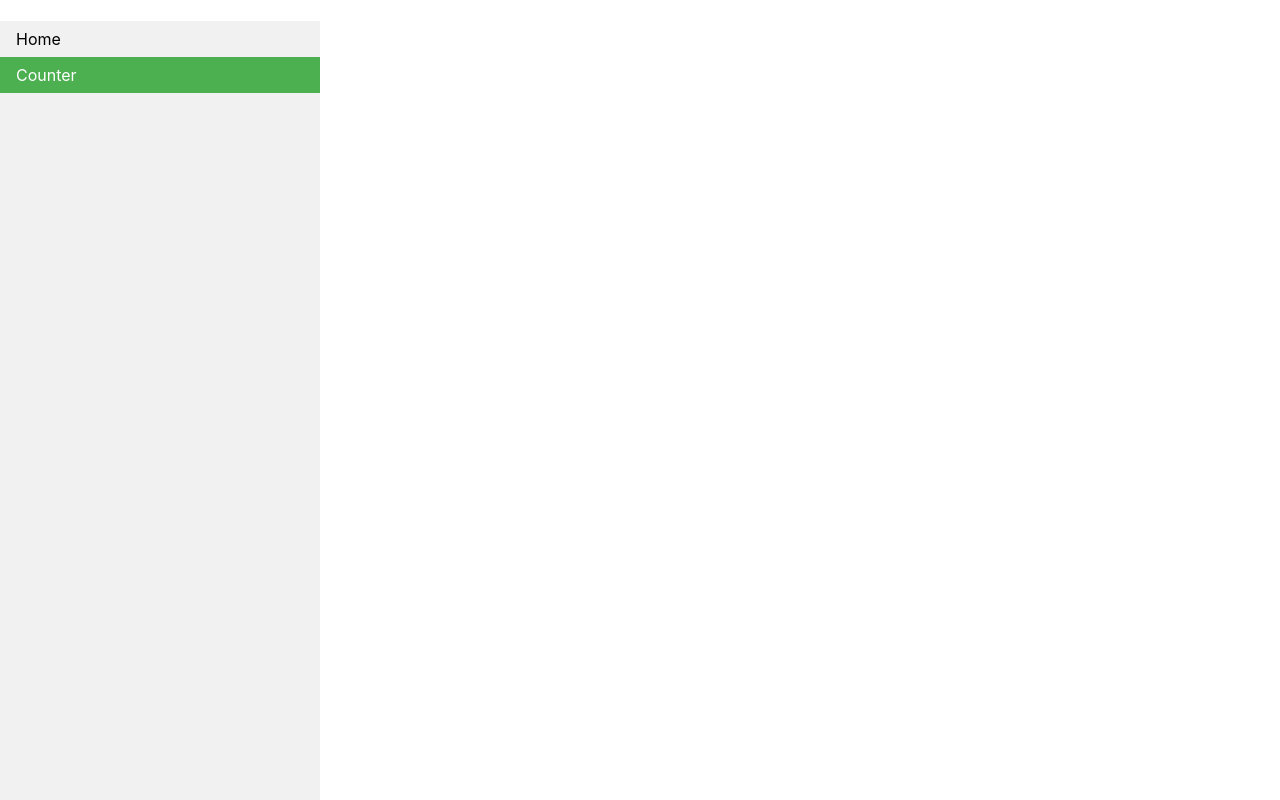
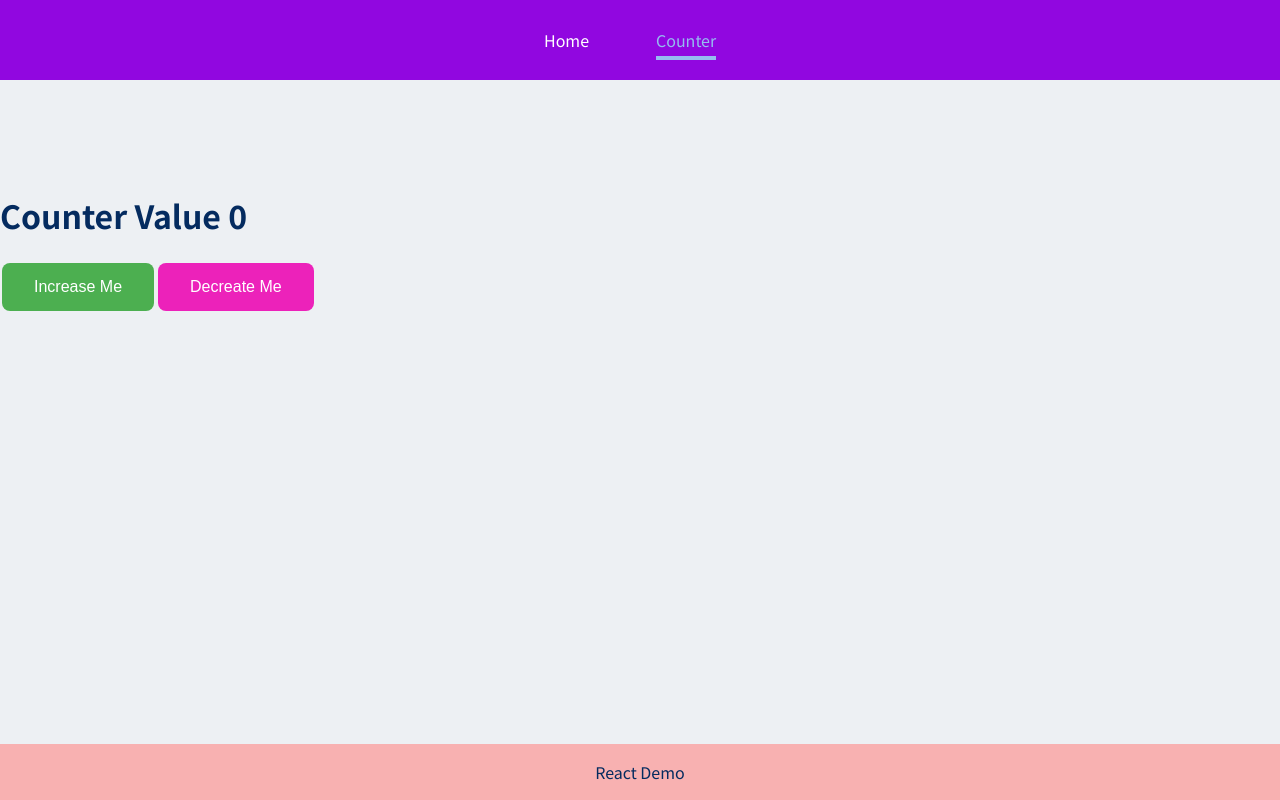
Before and after one commit to sarveshhome/ReactPracticeDemo, a React (Create React App) app: page /counter in a window 1280 px wide. Built offline with nearby package versions, Linux system fonts and the light colour scheme.

Commit message:
Footer component

```diff
--- a/src/App.js
+++ b/src/App.js
@@ -5,6 +5,7 @@ import './App.css';
 import Header from './Components/share/Header';
 import Counter from './Components/UI/Counter';
 import Home from './Components/UI/Home';
+import Footer from './Components/share/Footer';
 
 function App() {
   return (
@@ -24,6 +25,7 @@ function App() {
 
       </Switch>
       </main>
+      <Footer/>
     </div>
   );
 }
--- a/src/Components/UI/Counter.js
+++ b/src/Components/UI/Counter.js
@@ -1,21 +1,24 @@
-import {Fragment, react, useState} from 'react';
+import {Fragment, useState} from 'react';
+import styles from './Counter.module.css'
 
 const Counter =()=>{
     const [counter, setCounter] = useState(0);
 
-    const counterHandler = ()=>{
+    const increaseHandler = ()=>{
         setCounter(counter +1);
     };
 
+    const decreaseHandler =()=>{
+        setCounter(counter - 1);
+    }
+
     return(
-    <Fragment>
-    <h1>
-        Counter Value {counter}
-        </h1>
-        <button onClick={counterHandler} value={counter} > Increate Me</button>
-        <button onClick={counterHandler}  > Decreate Me</button>
-
-    </Fragment>);
+        <Fragment>
+            <h1>Counter Value {counter}</h1>
+            <button onClick={increaseHandler} value={counter} className={`${styles.button } ${styles.greenbutton}`} >Increase Me</button>
+            <button onClick={decreaseHandler} value={counter} className={`${styles.button } ${styles.redbutton}`} >Decreate Me</button>
+       </Fragment>
+    );
 }
 
 export default Counter;
--- /dev/null
+++ b/src/Components/UI/Counter.module.css
@@ -0,0 +1,15 @@
+.button {
+    border: none;
+    color: white;
+    padding: 15px 32px;
+    text-align: center;
+    text-decoration: none;
+    display: inline-block;
+    font-size: 16px;
+    margin: 4px 2px;
+    cursor: pointer;
+    border-radius: 8px;
+  }
+
+  .greenbutton {background-color: #4CAF50;} /* Green */
+  .redbutton {background-color: #ec22ba;} /* red */
--- a/src/Components/UI/Home.js
+++ b/src/Components/UI/Home.js
@@ -3,7 +3,7 @@ import {react} from 'react';
 
 const Home =()=> {
     return (<div>
-        Home
+        <h1> Welcome to React Learning!</h1>
     </div>);
 }
 
--- a/src/Components/share/Footer.js
+++ b/src/Components/share/Footer.js
@@ -0,0 +1,11 @@
+import styles from './Footer.module.css'
+
+const Footer =() => {
+    return(
+        <div className={styles.footer} >
+            <p>React Demo</p>
+        </div>
+    );
+}
+
+export default Footer;
--- a/src/Components/share/Footer.module.css
+++ b/src/Components/share/Footer.module.css
@@ -0,0 +1,9 @@
+.footer {
+    position: fixed;
+    left: 0;
+    bottom: 0;
+    width: 100%;
+    background-color: rgb(248, 177, 177);
+    color: white;
+    text-align: center;
+ }
--- a/src/Components/share/Header.js
+++ b/src/Components/share/Header.js
@@ -3,6 +3,7 @@ import { NavLink } from 'react-router-dom';
 import stylescss from './Header.module.css';
 const Header =()=>{
     return(
+        <header className={stylescss.header}>
         <nav>
         <ul className={stylescss.sidenav}>
             <li>
@@ -18,6 +19,7 @@ const Header =()=>{
             </li>
         </ul>
         </nav>
+        </header>
 
     );
 }
--- a/src/Components/share/Header.module.css
+++ b/src/Components/share/Header.module.css
@@ -1,57 +1,38 @@
-body {margin: 0;}
-
-ul.sidenav {
-  list-style-type: none;
-  margin: 0;
-  padding: 0;
-  width: 25%;
-  background-color: #f1f1f1;
-  position: fixed;
-  height: 100%;
-  overflow: auto;
+.header {
+  width: 100%;
+  height: 5rem;
+  background-color: #9107e0;
+  padding: 0 10%;
 }
 
-ul.sidenav li a {
-  display: block;
-  color: #000;
-  padding: 8px 16px;
+.header nav {
+  height: 100%;
+}
+
+.header ul {
+  height: 100%;
+  list-style: none;
+  display: flex;
+  padding: 0;
+  margin: 0;
+  align-items: center;
+  justify-content: center;
+}
+
+.header li {
+  margin: 0 1rem;
+  width: 5rem;
+}
+
+.header a {
+  color: white;
   text-decoration: none;
 }
 
-ul.sidenav li a.active {
-  background-color: #4CAF50;
-  color: white;
+.header a:hover,
+.header a:active,
+.header a.active {
+  color: #95bcf0;
+  padding-bottom: 0.25rem;
+  border-bottom: 4px solid #95bcf0;
 }
-
-ul.sidenav li a:hover:not(.active) {
-  background-color: #555;
-  color: white;
-}
-
-div.content {
-  margin-left: 25%;
-  padding: 1px 16px;
-  height: 1000px;
-}
-
-@media screen and (max-width: 900px) {
-  ul.sidenav {
-    width: 100%;
-    height: auto;
-    position: relative;
-  }
-
-  ul.sidenav li a {
-    float: left;
-    padding: 15px;
-  }
-
-  div.content {margin-left: 0;}
-}
-
-@media screen and (max-width: 400px) {
-  ul.sidenav li a {
-    text-align: center;
-    float: none;
-  }
-}
--- a/src/index.css
+++ b/src/index.css
@@ -1,13 +1,26 @@
+@import url('https://fonts.googleapis.com/css2?family=Noto+Sans+JP:wght@400;700&display=swap');
+
+* {
+  box-sizing: border-box;
+}
+
+html {
+  font-family: 'Noto Sans JP', sans-serif;
+}
+
 body {
   margin: 0;
-  font-family: -apple-system, BlinkMacSystemFont, 'Segoe UI', 'Roboto', 'Oxygen',
-    'Ubuntu', 'Cantarell', 'Fira Sans', 'Droid Sans', 'Helvetica Neue',
-    sans-serif;
-  -webkit-font-smoothing: antialiased;
-  -moz-osx-font-smoothing: grayscale;
+  background-color: #edf0f3;
 }
 
-code {
-  font-family: source-code-pro, Menlo, Monaco, Consolas, 'Courier New',
-    monospace;
+main {
+  margin-top: 7rem;
+  text-align: left;
 }
+
+h1,
+h2,
+h3,
+p {
+  color: #042b5f;
+}
```
Also changed, not shown: public/index.html (line endings or trailing spaces), src/Components/UI/Home.module.css (added).
